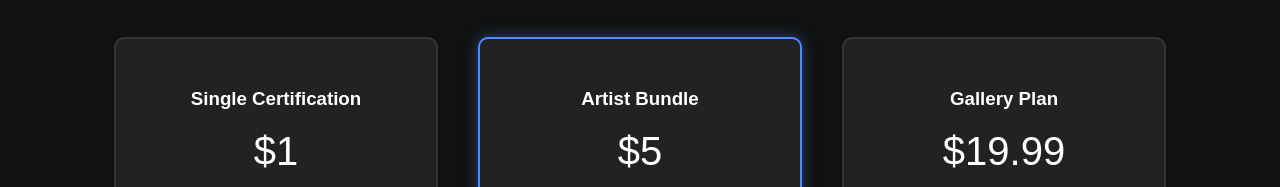
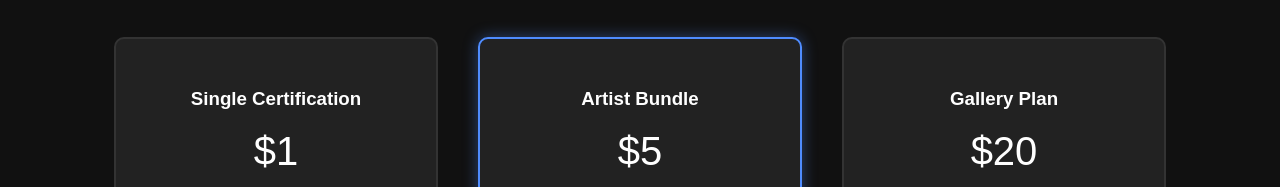
Before and after one commit to peoplemade/peoplemade, a plain HTML site: page index.html in a window 1280 px wide. Shown: the part 1369-1556 px from the top of the page. Drawn offline with Linux system fonts and the light colour scheme.

Commit message:
Update Gallery Plan price from $19.99 to $20

```diff
--- a/index.html
+++ b/index.html
@@ -80,7 +80,7 @@
 
         <div class="price-card">
             <h3>Gallery Plan</h3>
-            <p class="price">$19.99</p>
+            <p class="price">$20</p>
             <ul>
                 <li>50 certifications</li>
                 <li>Dedicated reviewer</li>
```
